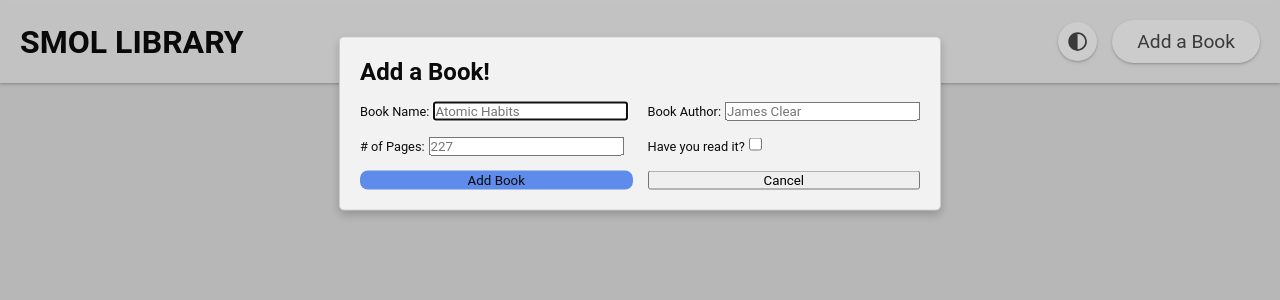
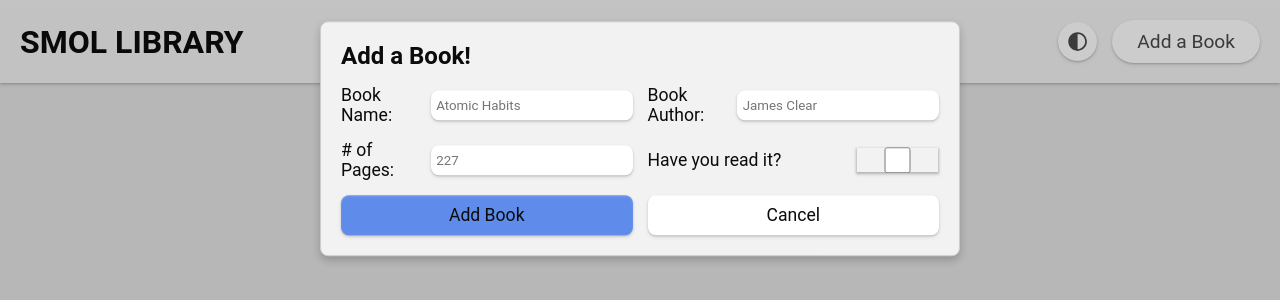
Before and after one commit to wilkye/smol-library, a plain HTML site: page index.html in a window 1280 px wide. Both pictures are taken after a click on the button "Add a Book". Drawn offline with Linux system fonts and the light colour scheme.

Commit message:
Set input field backgrounds

```diff
--- a/index.html
+++ b/index.html
@@ -37,24 +37,24 @@
             <h2>Add a Book!</h2>
             <form action="/">
                 <div class="book-form">
-                    <div class="bname">
+                    <div class="section">
                         <label for="book-name">Book Name:</label>
                         <input type="text" id="book-name" name="book-name" placeholder="Atomic Habits">
                     </div>
-                    <div class="bauthor">
+                    <div class="section">
                         <label for="book-author">Book Author:</label>
                         <input type="text" id="book-author" name="book-author" placeholder="James Clear">
                     </div>
-                    <div class="bookpages">
+                    <div class="section">
                         <label for="pages"># of Pages:</label>
                         <input type="number" id="pages" name="pages" placeholder="227">
                     </div>
-                    <div class="hasread">
+                    <div class="section">
                         <label for="has-read">Have you read it?</label>
                         <input type="checkbox" id="has-read" name="has-read">
                     </div>
                     <button class="sub-btn" type="submit">Add Book</button>
-                    <button id="close-modal-btn">Cancel</button>
+                    <button class="can-btn" id="close-modal-btn">Cancel</button>
                 </div>
             </form>
         </div>
--- a/styles.css
+++ b/styles.css
@@ -130,7 +130,7 @@
 #book-modal {
     padding: 20px;
     border: 1px solid #ccc;
-    border-radius: 5px;
+    border-radius: 8px;
     box-shadow: 0 4px 8px rgba(0, 0, 0, 0.2);
     position: absolute;
     top: 10%;
@@ -151,7 +151,30 @@
 
 label {
     color: var(--text);
-    font-size: .8rem;
+    font-size: 1.1rem;
+}
+
+input {
+    background: var(--bg-light);
+    box-shadow: var(--shadow-s);
+    border: none;
+    border-radius: 8px;
+    height: 2em;
+    padding: .1em .4em;
+    outline: none;
+}
+
+.section {
+    display: grid;
+    grid-auto-flow: column;
+    align-items: center;
+    gap: 5px;
+}
+
+.sub-btn,
+.can-btn {
+    padding: 10px 5px;
+    font-size: 1.1rem;
 }
 
 .sub-btn {
@@ -159,4 +182,19 @@
     background: var(--primary);
     border: none;
     border-radius: 8px;
+    box-shadow: var(--shadow-s);
 }
+
+.can-btn {
+    color: var(--text);
+    background: var(--bg-light);
+    border: none;
+    border-radius: 8px;
+    box-shadow: var(--shadow-s);
+}
+
+.sub-btn:hover,
+.can-btn:hover {
+    box-shadow: var(--shadow-m);
+    cursor: pointer;
+}
```
